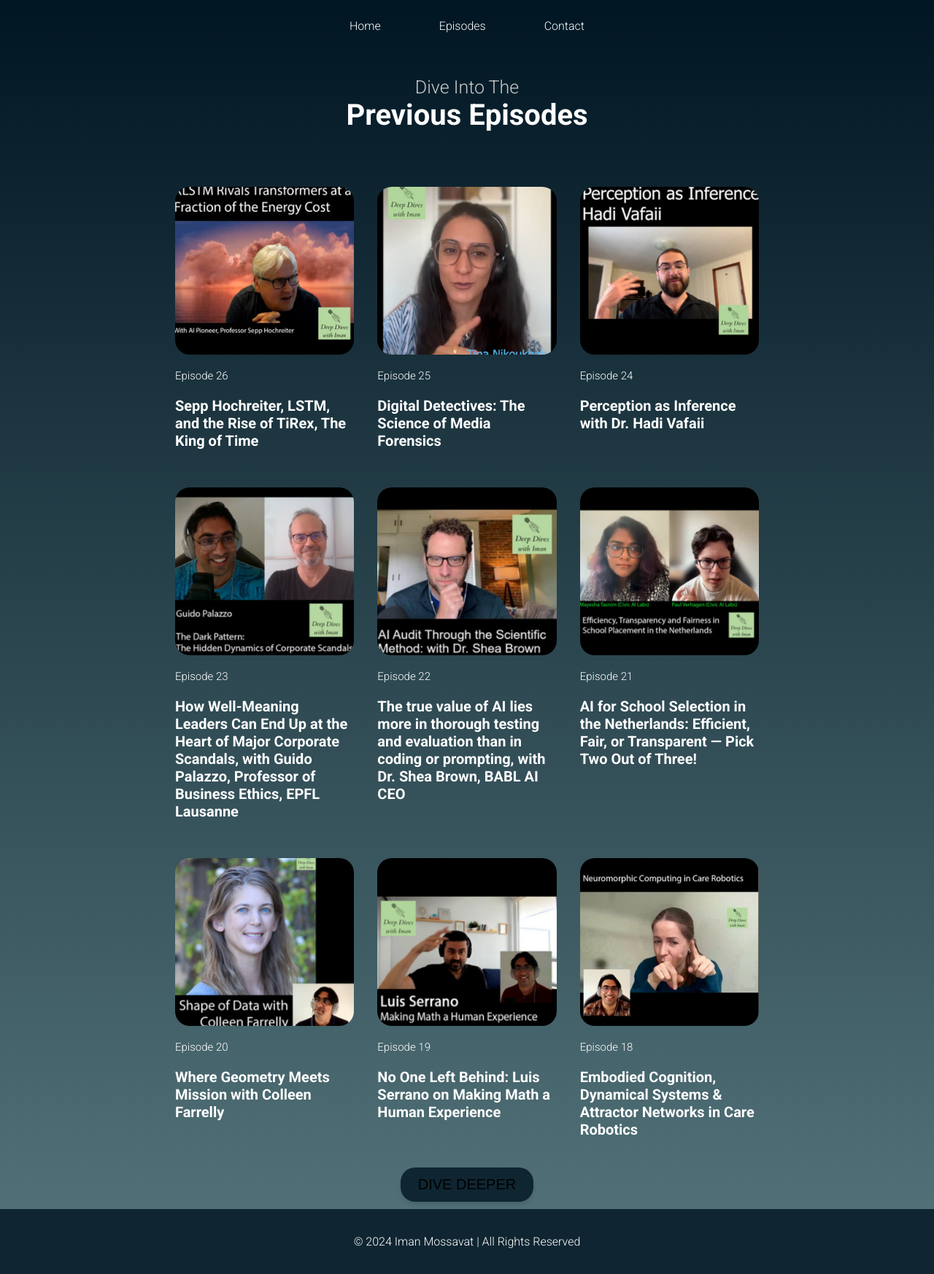
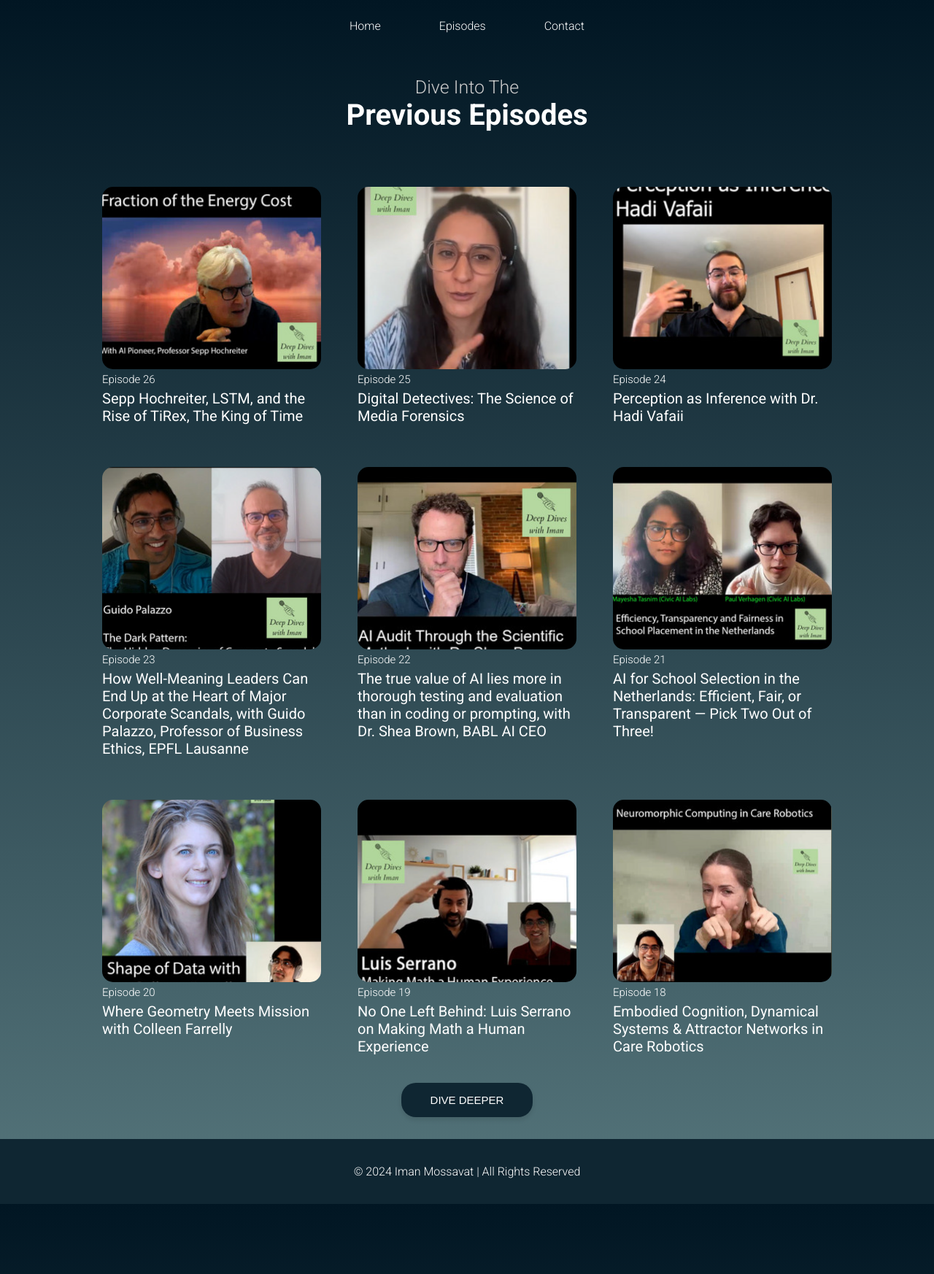
Before and after one commit to ivetkalchev/deepdivepod, a Jekyll site: the page built from episodes.html, in a window 1280 px wide. Shown: the whole page at 73% size. Built offline with Jekyll 4.4.1, drawn with Linux system fonts in a browser that asks for light colours; after the commit the page ends 1650 px from its top, so only the background shows below that.

Commit message:
Update episodes-styles.css

```diff
--- a/assets/css/episodes-styles.css
+++ b/assets/css/episodes-styles.css
@@ -32,9 +32,9 @@ body {
 .episodes-list {
     display: grid;
     grid-template-columns: repeat(3, 1fr);
-    gap: 32px;
+    gap: 50px;
     margin: 10px auto;
-    width: 800px;
+    width: 1000px;
 }
 
 .episode-card {
@@ -49,23 +49,24 @@ body {
 
 .episode-cover {
     width: 100%;
-    height: 230px;
+    height: 250px;
     object-fit: cover;
     display: block;
-    border-radius: 20px;
+    border-radius: 15px;
 }
 
 .episode-card h3 {
-    margin: 20px 0px;
+    margin: 5px 0px 5px 0px;
     font-size: 15px;
     font-weight: 300;
     color: #ffffff;
 }
 
 .episode-card h2 {
-    margin: 10px 0px 20px;
+    margin: 0px 0px 8px 0px;
     font-size: 20px;
     color: #ffffff;
+    font-weight: 400;
 }
 
 .episode-card a {
@@ -76,18 +77,19 @@ body {
 
 .load-more-container {
     text-align: center;
-    margin: 10px 0px 10px 0px;
+    margin: 20px 0px 30px 0px;
 }
 
 #load-more-btn {
     background: #0F2632;
     border: none;
-    padding: 12px 24px 12px 24px;
-    font-size: 20px;
+    padding: 15px 40px 15px 40px;
+    font-size: 15px;
     border-radius: 20px;
     cursor: pointer;
     transition: background 0.3s ease;
     box-shadow: 0 4px 6px rgba(0, 0, 0, 0.1);
+    color: #ffffff;
 }
 
 #load-more-btn:hover {
```
